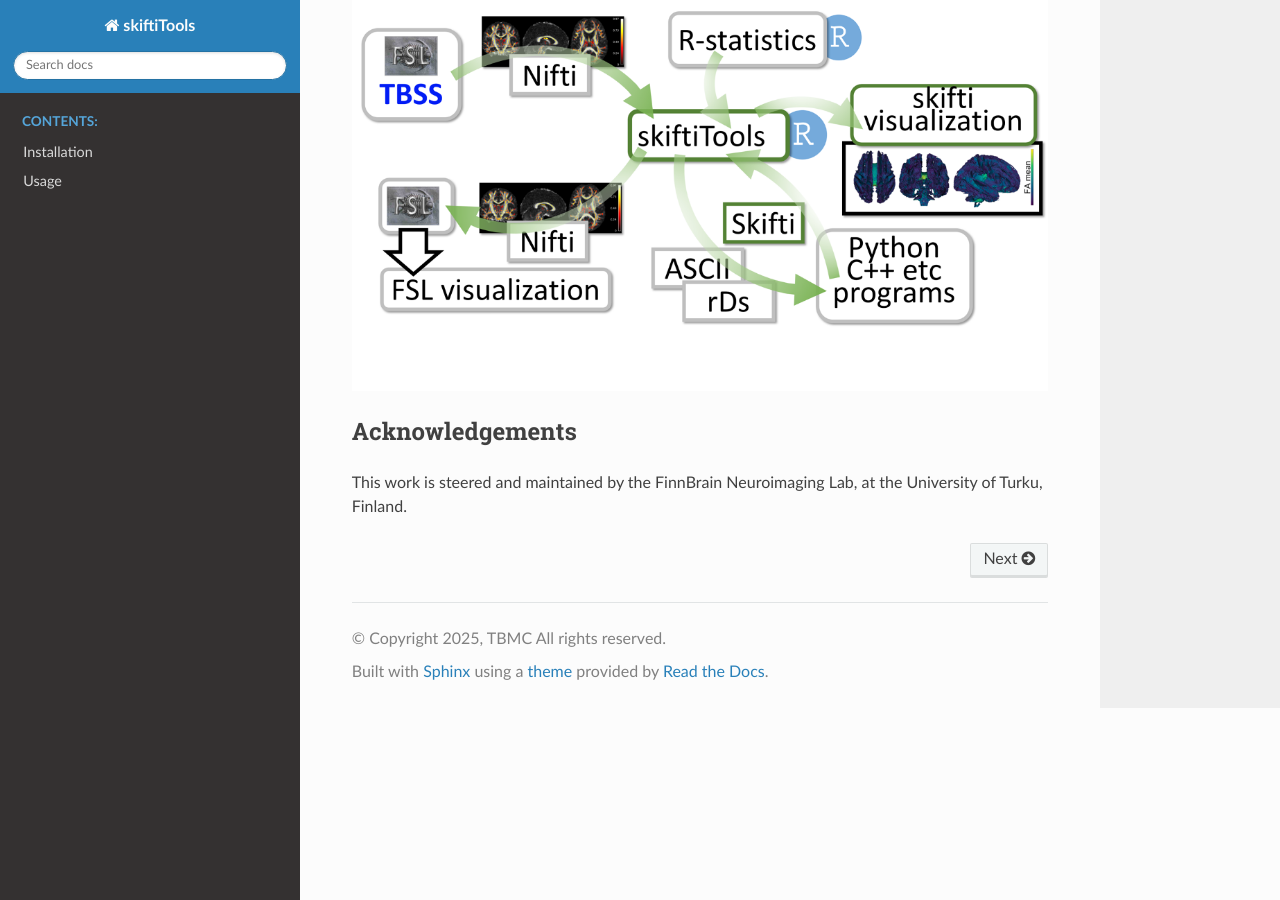
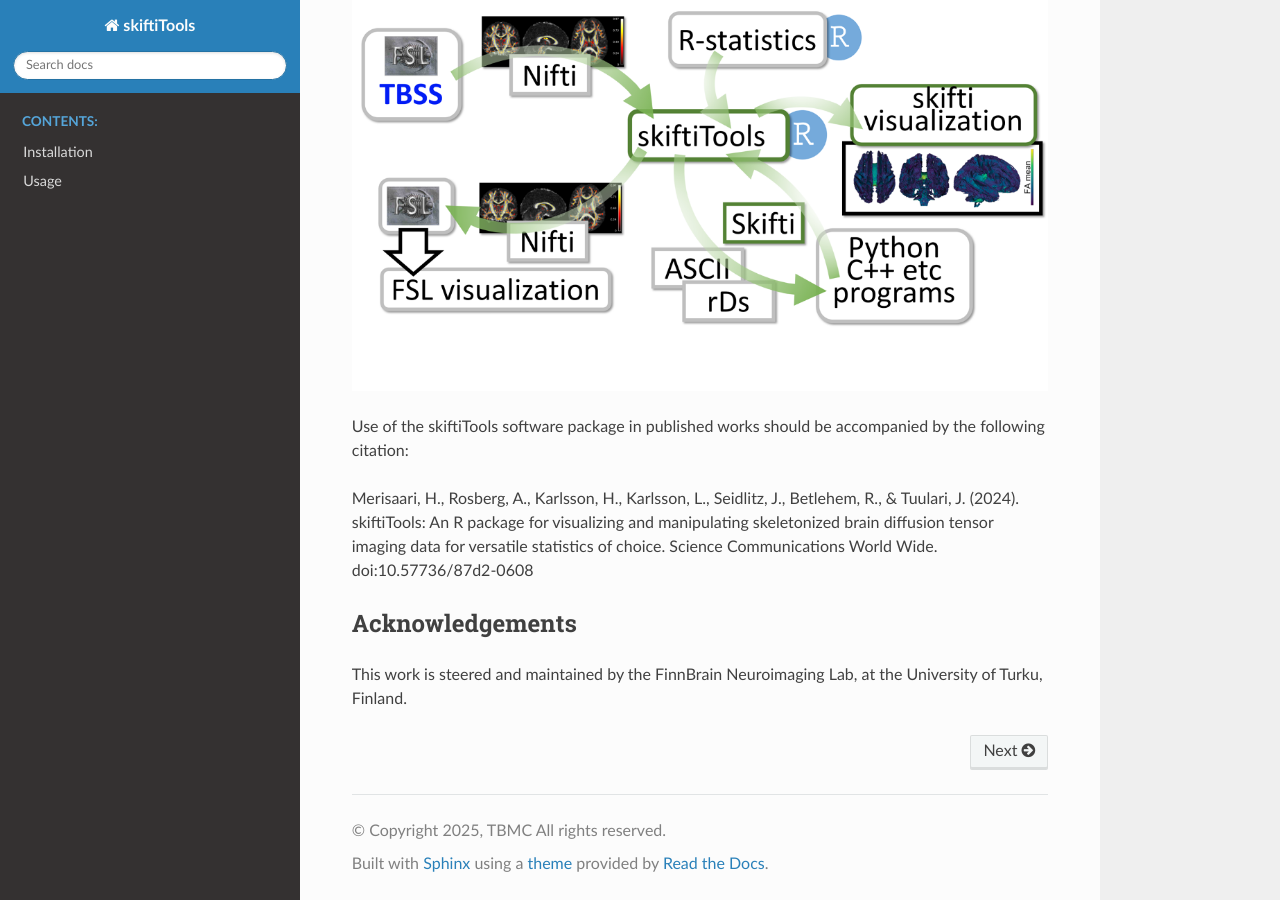
Before and after one commit to HKA07/skiftiGuide, a Sphinx documentation site: the page built from docs/index.rst, in a window 1280 px wide and 900 px high, scrolled down 748 px. Built offline with Sphinx 7.4.7 and the Read the Docs theme 3.1.0, drawn with Linux system fonts in a browser that asks for light colours.

Commit message:
Update index.rst

```diff
--- a/docs/index.rst
+++ b/docs/index.rst
@@ -20,6 +20,10 @@
 
 .. image:: Figure1.png
 
+Use of the skiftiTools software package in published works should be accompanied by the following citation:
+
+Merisaari, H., Rosberg, A., Karlsson, H., Karlsson, L., Seidlitz, J., Betlehem, R., & Tuulari, J. (2024). skiftiTools: An R package for visualizing and manipulating skeletonized brain diffusion tensor imaging data for versatile statistics of choice. Science Communications World Wide. doi:10.57736/87d2-0608
+
 
 Acknowledgements
 -----------------
```
